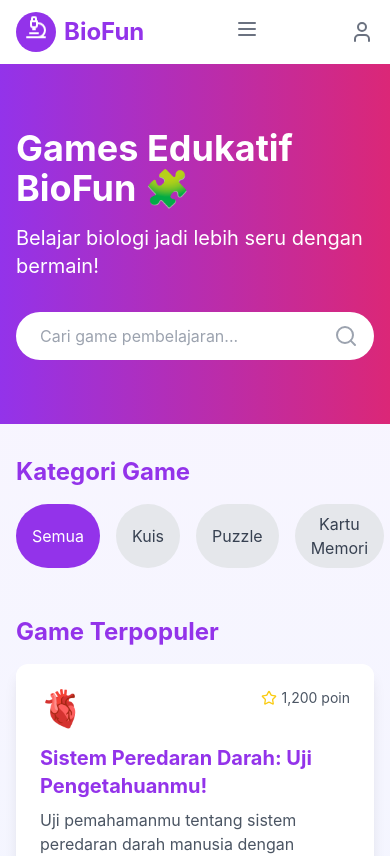
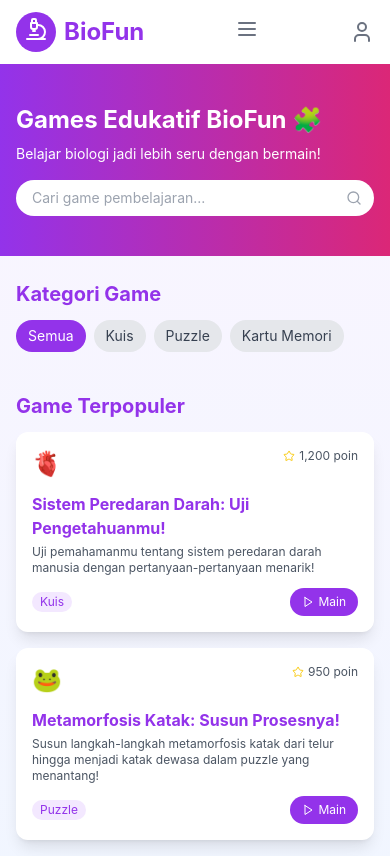
Before and after one commit to Ediw7/biofun, a React (Create React App) app: page /games-edukatif in a window 390 px wide. Shown: the top 856 px of the page. Built offline with nearby package versions, Linux system fonts and the light colour scheme.

Commit message:
responsivein page games edukatif

```diff
--- a/src/pages/GamesEdukatif.js
+++ b/src/pages/GamesEdukatif.js
@@ -33,7 +33,6 @@
       icon: "🐸",
       description: "Susun langkah-langkah metamorfosis katak dari telur hingga menjadi katak dewasa dalam puzzle yang menantang!"
     },
-
     {
       id: 4,
       title: "Klasifikasi Jenis Hewan: Uji Ingatanmu!",
@@ -71,33 +70,37 @@
   return (
     <div className="min-h-screen bg-gradient-to-b from-purple-50 to-blue-50">
       {/* Hero Section */}
-      <div className="bg-gradient-to-r from-purple-600 to-pink-600 text-white py-16">
+      <div className="bg-gradient-to-r from-purple-600 to-pink-600 text-white py-10 md:py-16">
         <div className="container mx-auto px-4">
-          <h1 className="text-4xl md:text-5xl font-bold mb-4" data-aos="fade-right">Games Edukatif BioFun 🧩</h1>
-          <p className="text-xl mb-8" data-aos="fade-left" data-aos-delay="200">Belajar biologi jadi lebih seru dengan bermain!</p>
+          <h1 className="text-2xl md:text-4xl lg:text-5xl font-bold mb-2 md:mb-4" data-aos="fade-right">
+            Games Edukatif BioFun 🧩
+          </h1>
+          <p className="text-sm md:text-xl mb-4 md:mb-8" data-aos="fade-left" data-aos-delay="200">
+            Belajar biologi jadi lebih seru dengan bermain!
+          </p>
 
           {/* Search Bar */}
-          <div className="relative max-w-2xl" data-aos="fade-up" data-aos-delay="400">
+          <div className="relative w-full max-w-md md:max-w-2xl" data-aos="fade-up" data-aos-delay="400">
             <input
               type="text"
               placeholder="Cari game pembelajaran..."
-              className="w-full px-6 py-3 rounded-full text-gray-800 focus:outline-none focus:ring-2 focus:ring-purple-300"
+              className="w-full px-4 md:px-6 py-2 md:py-3 rounded-full text-gray-800 text-sm md:text-base focus:outline-none focus:ring-2 focus:ring-purple-300"
               value={searchQuery}
               onChange={(e) => setSearchQuery(e.target.value)}
             />
-            <Search className="absolute right-4 top-3 text-gray-400" />
+            <Search className="absolute right-3 top-2.5 md:top-3 text-gray-400 w-4 h-4 md:w-5 md:h-5" />
           </div>
         </div>
       </div>
 
       {/* Game Categories */}
-      <div className="container mx-auto px-4 py-8" data-aos="fade-right">
-        <h2 className="text-2xl font-bold mb-4 text-purple-600">Kategori Game</h2>
-        <div className="flex gap-4 mb-12">
+      <div className="container mx-auto px-4 py-6 md:py-8" data-aos="fade-right">
+        <h2 className="text-xl md:text-2xl font-bold mb-3 md:mb-4 text-purple-600">Kategori Game</h2>
+        <div className="flex gap-2 md:gap-4 mb-8 md:mb-4 overflow-x-auto pb-2">
           {categories.map((category) => (
             <button
               key={category.id}
-              className={`px-4 py-2 rounded-full transition-colors duration-200 ${selectedCategory === category.id ? 'bg-purple-600 text-white' : 'bg-gray-200 text-gray-700'}`}
+              className={`px-3 md:px-4 py-1.5 md:py-2 text-sm md:text-base rounded-full transition-colors duration-200 flex-shrink-0 ${selectedCategory === category.id ? 'bg-purple-600 text-white' : 'bg-gray-200 text-gray-700'}`}
               onClick={() => setSelectedCategory(category.id)}
             >
               {category.name}
@@ -106,32 +109,34 @@
         </div>
 
         {/* Featured Games */}
-        <h2 className="text-2xl font-bold mb-4 text-purple-600" data-aos="fade-left">Game Terpopuler</h2>
-        <div className="grid grid-cols-1 md:grid-cols-2 lg:grid-cols-3 gap-6">
+        <h2 className="text-xl md:text-2xl font-bold mb-3 md:mb-4 text-purple-600" data-aos="fade-left">
+          Game Terpopuler
+        </h2>
+        <div className="grid grid-cols-1 md:grid-cols-2 lg:grid-cols-3 gap-4 md:gap-6">
           {filteredGames.map((game) => (
             <div
               key={game.id}
-              className="bg-white rounded-xl p-6 shadow-lg hover:shadow-xl transition-shadow duration-200 cursor-pointer"
+              className="bg-white rounded-xl p-4 md:p-6 shadow-lg hover:shadow-xl transition-shadow duration-200 cursor-pointer"
               data-aos="zoom-in"
             >
-              <div className="flex justify-between items-start mb-4">
-                <div className="text-4xl">{game.icon}</div>
+              <div className="flex justify-between items-start mb-3 md:mb-4">
+                <div className="text-2xl md:text-4xl">{game.icon}</div>
                 <div className="flex items-center gap-1">
-                  <Star className="w-4 h-4 text-yellow-400" />
-                  <span className="text-sm text-gray-600">{game.points} poin</span>
+                  <Star className="w-3 h-3 md:w-4 md:h-4 text-yellow-400" />
+                  <span className="text-xs md:text-sm text-gray-600">{game.points} poin</span>
                 </div>
               </div>
-              <h3 className="text-xl font-bold text-purple-600 mb-2">{game.title}</h3>
-              <p className="text-gray-600 mb-4">{game.description}</p>
+              <h3 className="text-base md:text-xl font-bold text-purple-600 mb-1 md:mb-2">{game.title}</h3>
+              <p className="text-xs md:text-sm text-gray-600 mb-3 md:mb-4">{game.description}</p>
               <div className="flex justify-between items-center">
-                <span className="px-3 py-1 bg-purple-100 text-purple-600 rounded-full text-sm">
+                <span className="px-2 md:px-3 py-0.5 md:py-1 bg-purple-100 text-purple-600 rounded-full text-xs md:text-sm">
                   {game.category.charAt(0).toUpperCase() + game.category.slice(1)}
                 </span>
                 <button
-                  className="flex items-center gap-2 bg-purple-600 text-white px-4 py-2 rounded-full hover:bg-purple-700 transition-colors"
+                  className="flex items-center gap-1 md:gap-2 bg-purple-600 text-white px-3 md:px-4 py-1.5 md:py-2 rounded-full hover:bg-purple-700 transition-colors text-xs md:text-base"
                   onClick={() => handlePlayClick(game)}
                 >
-                  <Play className="w-4 h-4" />
+                  <Play className="w-3 h-3 md:w-4 md:h-4" />
                   Main
                 </button>
               </div>
```
